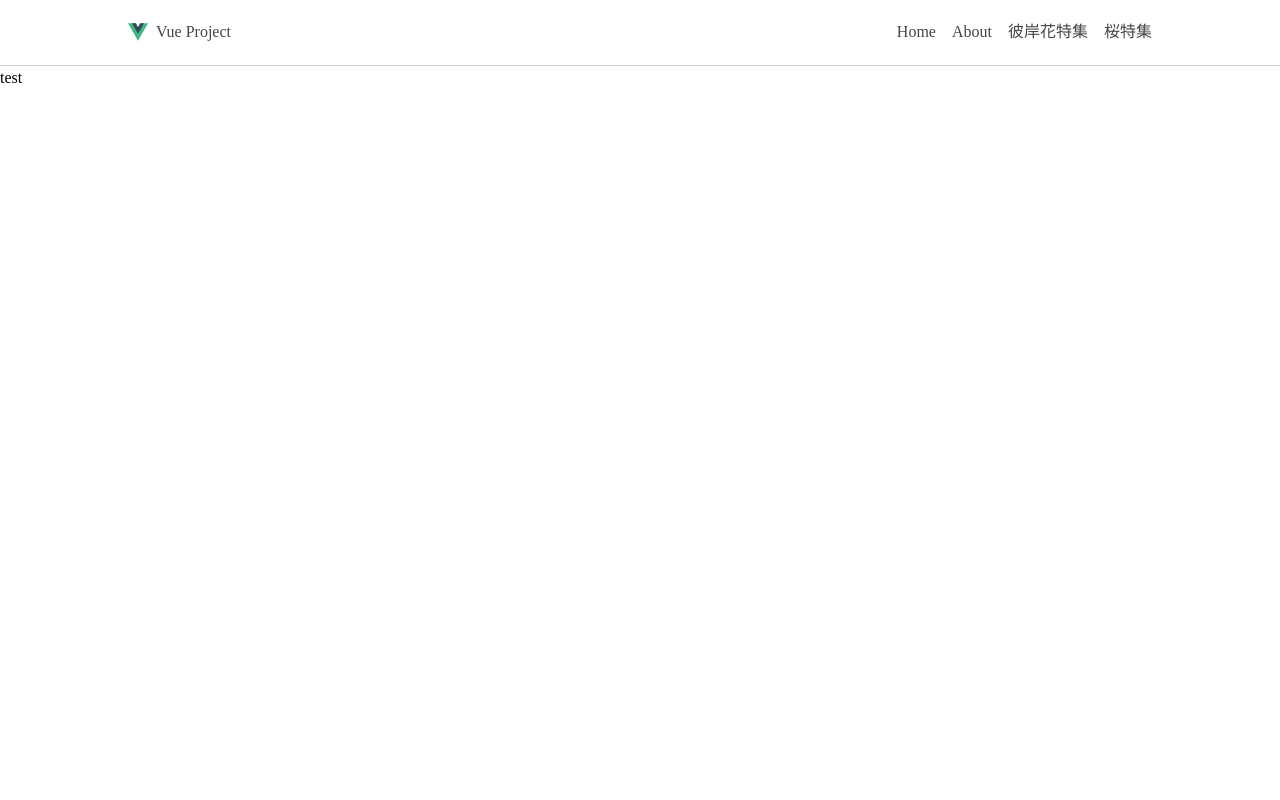
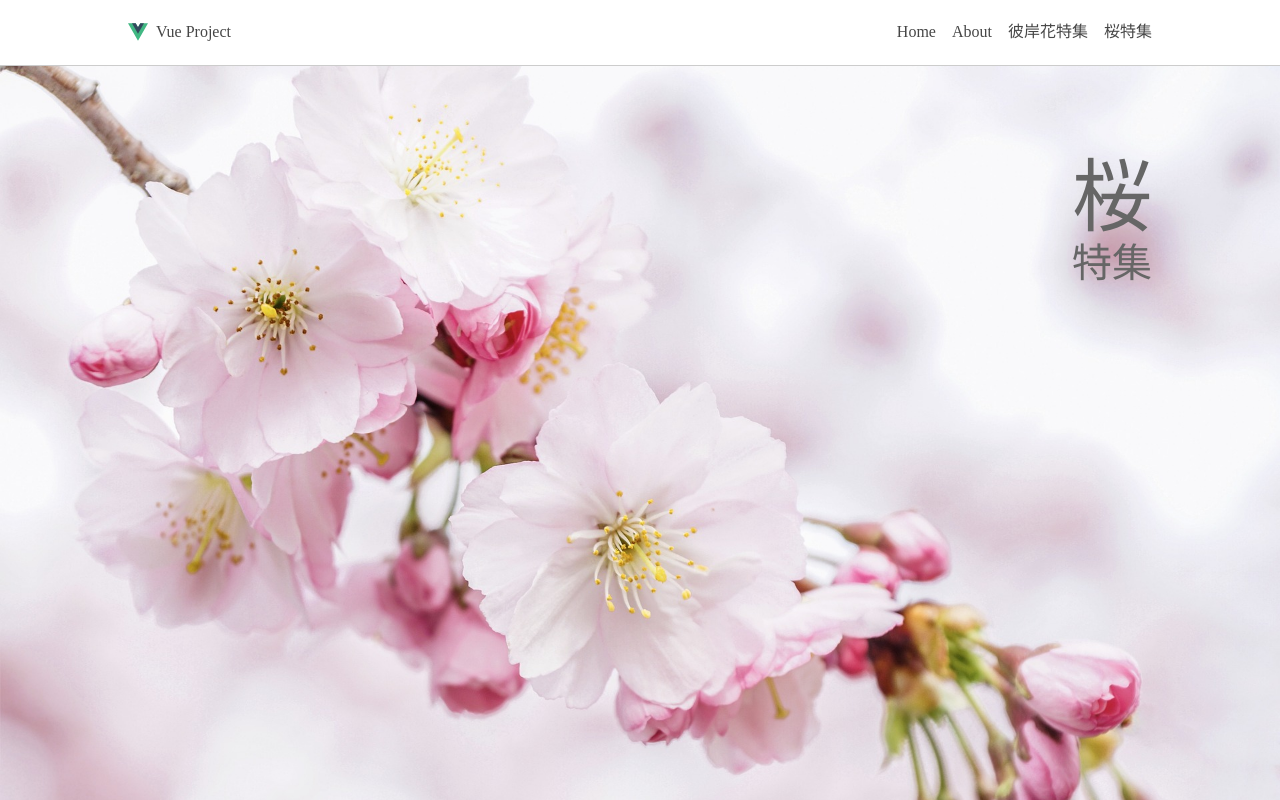
Before and after one commit to otaki0302/vue-test, a Vue app: page /feature-sakura in a window 1280 px wide. Built offline with nearby package versions, Linux system fonts and the light colour scheme.

Commit message:
・桜特集更新 ・彼岸花特集　不要CSSの削除

```diff
--- a/src/views/FeatureHigambana.vue
+++ b/src/views/FeatureHigambana.vue
@@ -217,9 +217,6 @@
         &::part(bullet-active) {
             background: #fff;
         }
-        &::part(navigation) {
-            width: 100px;
-        }
     }
     .sec--lead__slide :deep(.swiper-button-prev,.swiper-button-next) {
         transition: .2s;
--- a/src/views/FeatureSakura.vue
+++ b/src/views/FeatureSakura.vue
@@ -1,5 +1,45 @@
 <template>
-    test
+    <div class="mv">
+        <div class="mv-inner">
+            <h1 class="mv-ttl">
+                <span>桜</span>
+                特集
+            </h1>
+        </div>
+    </div>
 </template>
+<style scoped>
+    @import url('https://fonts.googleapis.com/css2?family=Shippori+Mincho:wght@400;500;700&display=swap');
+
+    .mv {
+        height: calc(100dvh - 66px);
+        background:url(@/assets/feature-sakura/mv.jpg) no-repeat center/cover
+    }
+    .mv-inner {
+        max-width: 1024px;
+        margin-inline: auto;
+        padding-top: 80px;
+    }
+    .mv-ttl {
+        width: fit-content;
+        margin-left: auto;
+        color: #666;
+        font-size: 40px;
+        font-weight: 400;
+        font-family: "Shippori Mincho",serif;
+        opacity: 0;
+        animation: mv-ttl 1s ease-in-out .5s forwards;
+        span {
+            display: block;
+            font-size: 80px;
+            margin-bottom: 4px;
+        }
+    }
+
+    @keyframes mv-ttl {
+        0% { opacity:0; }
+        100% { opacity:1; }
+    }
+</style>
 <script>
 </script>
```
Also changed, not shown: src/assets/feature-sakura/mv.jpg (added).
